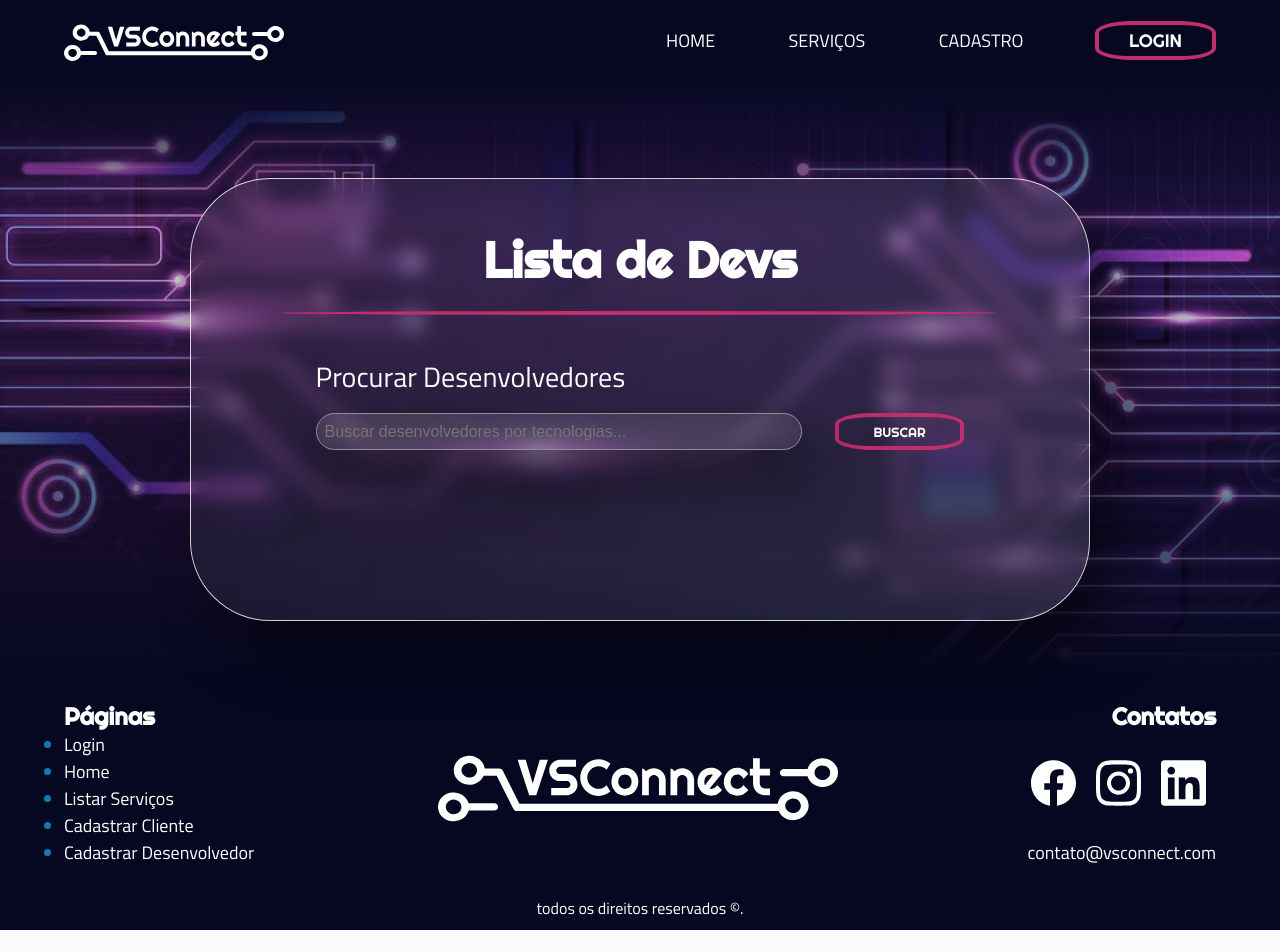
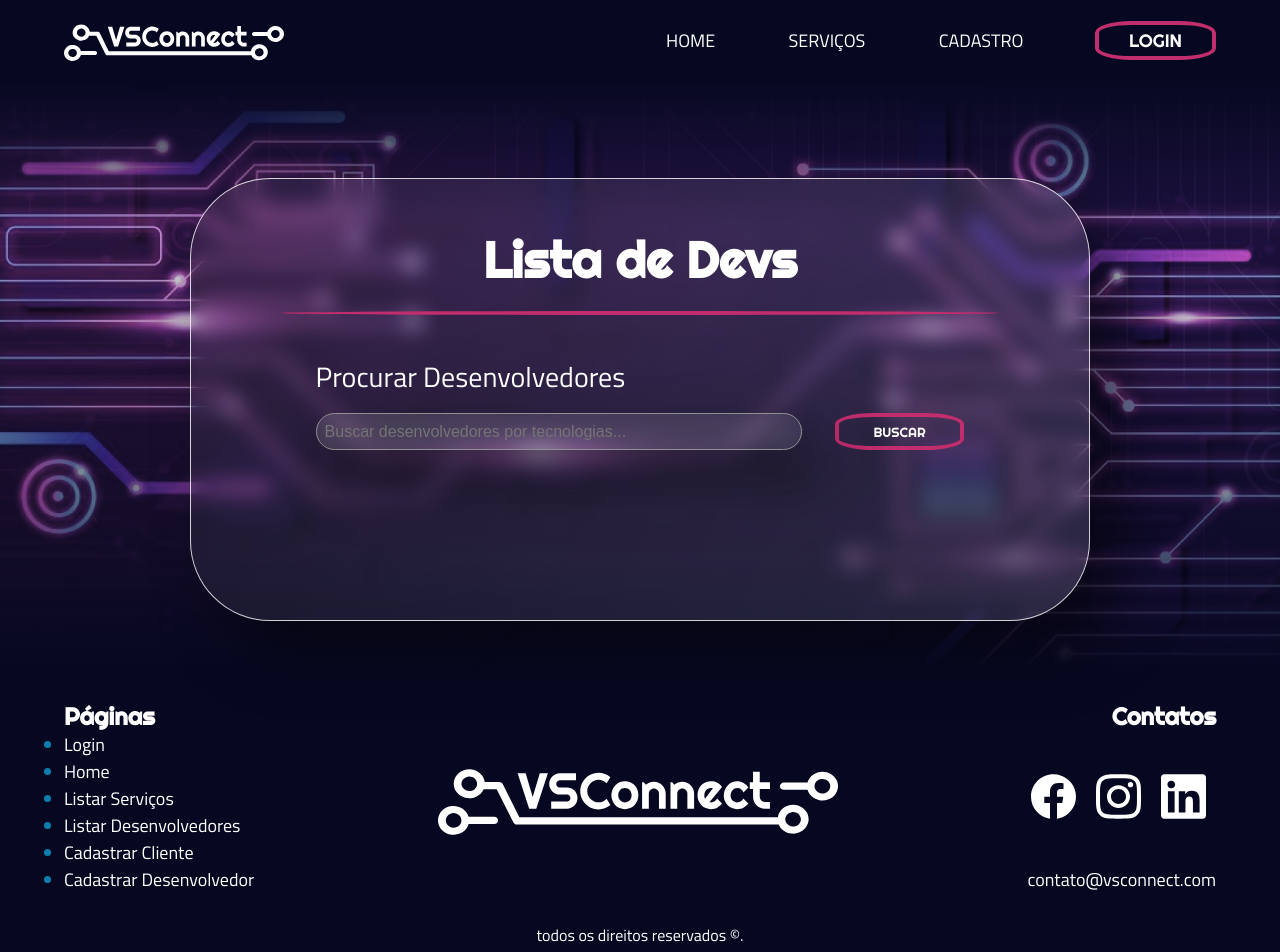
Before and after one commit to alexiamelhado18/vsconnect-react, a React (Vite) app in the folder vsconnect/: page /lista/devs in a window 1280 px wide. Shown: the top 952 px of the page. Before the commit the page ends 930 px from the top, so only its background shows below. Built offline with nearby package versions, Linux system fonts and the light colour scheme.

Commit message:
inclusão de mais um item em paginas

```diff
--- a/vsconnect/src/components/Footer/index.tsx
+++ b/vsconnect/src/components/Footer/index.tsx
@@ -44,6 +44,9 @@ function Footer() {
                                 <Link to={"#"}>Listar Serviços</Link>
                             </li>
                             <li>
+                                <Link to={"lista/devs"}>Listar Desenvolvedores</Link>
+                            </li>
+                            <li>
                                 <Link to={"#"}>Cadastrar Cliente</Link>
                             </li>
                             <li>
```
